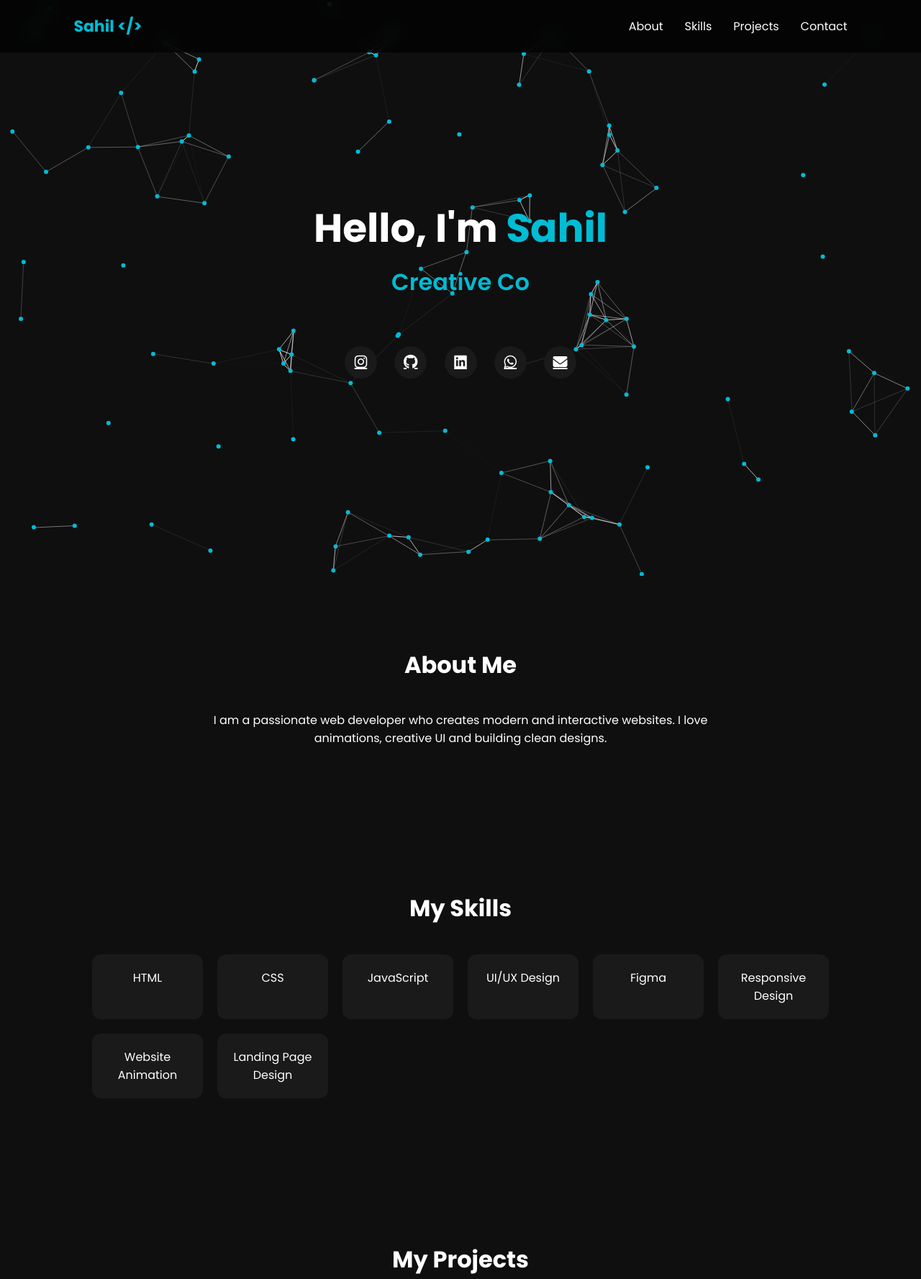
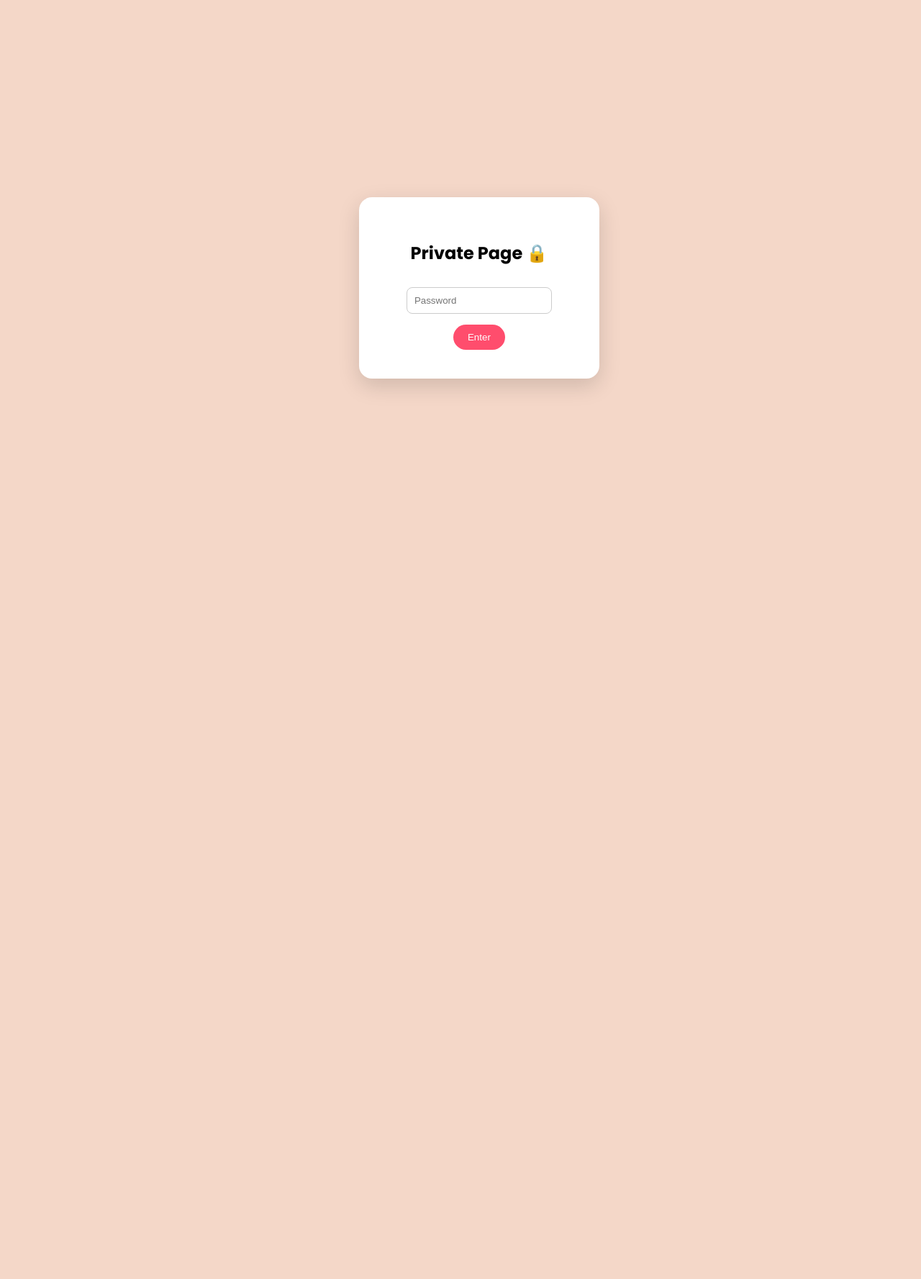
Before and after one commit to sahils0f1/iqra, a plain HTML site: page index.html in a window 1280 px wide. Shown: the top 1777 px of the page at 72% size. After the commit the page ends 800 px from the top, so only its background shows below. Drawn offline with nearby package versions, Linux system fonts and the light colour scheme.

Commit message:
Update index.html

```diff
--- a/index.html
+++ b/index.html
@@ -3,374 +3,235 @@
 <head>
 <meta charset="UTF-8">
 <meta name="viewport" content="width=device-width, initial-scale=1.0">
-<title>Sahil | webdeveloper</title>
+<title>For Iqra</title>
 
-<link href="https://fonts.googleapis.com/css2?family=Poppins:wght@300;400;600;700&display=swap" rel="stylesheet">
-<link rel="stylesheet" href="https://cdnjs.cloudflare.com/ajax/libs/font-awesome/6.5.0/css/all.min.css">
+<link href="https://fonts.googleapis.com/css2?family=Poppins:wght@300;500;700&display=swap" rel="stylesheet">
 
 <style>
 
-/* ===== GLOBAL ===== */
-*{
+body{
 margin:0;
-padding:0;
-box-sizing:border-box;
-font-family:'Poppins',sans-serif;
-scroll-behavior:smooth;
-}
-
-body{
-background:#0f0f0f;
-color:white;
-overflow-x:hidden;
-}
-
-/* ===== PARTICLE BACKGROUND ===== */
-#particles-js{
-position:fixed;
-width:100%;
-height:100%;
-z-index:-1;
-}
-
-/* ===== NAVBAR ===== */
-nav{
-display:flex;
-justify-content:space-between;
-align-items:center;
-padding:20px 8%;
-position:fixed;
-width:100%;
-top:0;
-background:rgba(0,0,0,0.7);
-backdrop-filter:blur(10px);
-z-index:1000;
-}
-
-.logo{
-font-size:22px;
-font-weight:700;
-color:#00bcd4;
-}
-
-nav ul{
-display:flex;
-list-style:none;
-gap:30px;
-}
-
-nav ul li a{
-color:white;
-text-decoration:none;
-position:relative;
-}
-
-nav ul li a::after{
-content:"";
-position:absolute;
-width:0;
-height:2px;
-left:0;
-bottom:-5px;
-background:#00bcd4;
-transition:0.3s;
-}
-
-nav ul li a:hover::after{
-width:100%;
-}
-
-/* ===== HERO ===== */
-.hero{
+font-family:Poppins;
+background:#f4d7c8;
 height:100vh;
 display:flex;
-flex-direction:column;
+align-items:center;
 justify-content:center;
-align-items:center;
 text-align:center;
 }
 
-.hero h1{
-font-size:55px;
-margin-bottom:10px;
+/* screens */
+
+.screen{
+display:none;
 }
 
-.hero h1 span{
-color:#00bcd4;
+.active{
+display:block;
 }
 
-.typing{
-color:#00bcd4;
-font-weight:600;
-min-height:30px;
+/* card */
+
+.card{
+background:white;
+padding:40px;
+border-radius:18px;
+width:90%;
+max-width:420px;
+box-shadow:0 10px 30px rgba(0,0,0,0.15);
 }
 
-/* ===== SOCIAL UNDER TYPING ===== */
-.hero-social{
-margin-top:25px;
+/* title */
+
+#title{
+font-size:34px;
+font-weight:700;
+color:#ff4d6d;
+margin-bottom:20px;
+min-height:40px;
 }
 
-.hero-social a{
-display:inline-flex;
-justify-content:center;
-align-items:center;
-width:45px;
-height:45px;
-margin:0 10px;
-border-radius:50%;
-background:#1a1a1a;
-font-size:20px;
-color:white;
-transition:0.4s;
+/* message */
+
+#message{
+font-size:17px;
+line-height:1.7;
+color:#444;
+min-height:160px;
+white-space:pre-line;
 }
 
-.hero-social a:hover{
-background:#00bcd4;
-transform:translateY(-6px) scale(1.1);
-box-shadow:0 0 15px white;
+/* gif */
+
+#gifScreen img{
+width:260px;
+border-radius:12px;
 }
 
-/* ===== SECTIONS ===== */
-section{
-padding:100px 10%;
-opacity:0;
-transform:translateY(50px);
-transition:1s;
+/* input */
+
+input{
+padding:10px;
+border-radius:8px;
+border:1px solid #ccc;
+width:180px;
+margin-top:10px;
 }
 
-section.show{
-opacity:1;
-transform:translateY(0);
+button{
+margin-top:15px;
+padding:10px 20px;
+border:none;
+border-radius:20px;
+background:#ff4d6d;
+color:white;
+cursor:pointer;
 }
 
-h2{
-text-align:center;
-margin-bottom:40px;
-font-size:32px;
-}
-
-/* ===== SKILLS ===== */
-.skills{
-display:grid;
-grid-template-columns:repeat(auto-fit,minmax(150px,1fr));
-gap:20px;
-text-align:center;
-}
-
-.skill-box{
-padding:20px;
-background:#1a1a1a;
-color:white;
-border-radius:12px;
-transition:0.3s;
-}
-
-.skill-box:hover{
-transform:translateY(-8px);
-background:#222;
-box-shadow:0 0 20px white;
-}
-
-/* ===== PROJECTS ===== */
-.projects-grid{
-display:grid;
-grid-template-columns:repeat(auto-fit,minmax(250px,1fr));
-gap:25px;
-}
-
-.project-box{
-background:#1a1a1a;
-color:white;
-padding:25px;
-border-radius:12px;
-transition:0.4s;
-}
-
-.project-box:hover{
-transform:translateY(-10px);
-background:#222;
-box-shadow:0 0 25px white;
-}
-
-.project-box a{
-display:inline-block;
-margin-top:10px;
-padding:8px 15px;
-background:#00bcd4;
-color:white;
-text-decoration:none;
-border-radius:20px;
-font-size:14px;
-}
-
-/* ===== CONTACT ===== */
-.contact{
-text-align:center;
-max-width:600px;
-margin:auto;
-}
-
-.contact input,
-.contact textarea{
-width:100%;
-padding:12px;
-margin:10px 0;
-background:#1a1a1a;
-border:none;
-border-radius:8px;
-color:white;
-}
-
-.contact button{
-padding:12px 25px;
-background:#00bcd4;
-border:none;
-border-radius:25px;
-cursor:pointer;
-color:white;
-}
-
-/* ===== FOOTER ===== */
-footer{
-text-align:center;
-padding:20px;
-background:#111;
-margin-top:40px;
+button:hover{
+background:#ff3355;
 }
 
 </style>
 </head>
+
 <body>
 
-<div id="particles-js"></div>
+<!-- PASSWORD SCREEN -->
 
-<nav>
-<div class="logo">Sahil &lt;/&gt;</div>
-<ul>
-<li><a href="#about">About</a></li>
-<li><a href="#skills">Skills</a></li>
-<li><a href="#projects">Projects</a></li>
-<li><a href="#contact">Contact</a></li>
-</ul>
-</nav>
+<div id="login" class="screen active">
 
-<div class="hero">
-<h1>Hello, I'm <span>Sahil</span></h1>
-<h2 class="typing"></h2>
+<div class="card">
 
-<!-- SOCIAL ICONS UNDER TYPING -->
-<div class="hero-social">
-<a href="#"><i class="fab fa-instagram"></i></a>
-<a href="#"><i class="fab fa-github"></i></a>
-<a href="#"><i class="fab fa-linkedin"></i></a>
-<a href="#"><i class="fab fa-whatsapp"></i></a>
-<a href="mailto:sofisahil392@gmail.com"><i class="fas fa-envelope"></i></a>
+<h2>Private Page 🔒</h2>
+
+<input type="password" id="pass" placeholder="Password">
+
+<br>
+
+<button onclick="checkPass()">Enter</button>
+
 </div>
 
 </div>
 
-<section id="about">
-<h2>About Me</h2>
-<p style="text-align:center;max-width:700px;margin:auto;">
-I am a passionate web developer who creates modern and interactive websites.
-I love animations, creative UI and building clean designs.
-</p>
-</section>
+<!-- GIF SURPRISE -->
 
-<section id="skills">
-<h2>My Skills</h2>
-<div class="skills">
-<div class="skill-box">HTML</div>
-<div class="skill-box">CSS</div>
-<div class="skill-box">JavaScript</div>
-<div class="skill-box">UI/UX Design</div>
-<div class="skill-box">Figma</div>
-<div class="skill-box">Responsive Design</div>
-<div class="skill-box">Website Animation</div>
-<div class="skill-box">Landing Page Design</div>
-</div>
-</section>
+<div id="gifScreen" class="screen">
 
-<section id="projects">
-<h2>My Projects</h2>
-<div class="projects-grid">
+<div class="card">
 
-<div class="project-box">
-<h3>Portfolio Website</h3>
-<p>My personal animated portfolio website.</p>
-<a href="#">View Project</a>
-</div>
+<img src="https://64.media.tumblr.com/6f8c976e4b9ca4fb6ef602a209d5dc1d/75977a3f5d4ae7cd-d4/s540x810/da3df3c74870a8eb30204c037248a0856e92bf57.gifv">
 
-<div class="project-box">
-<h3>Landing Page</h3>
-<p>Modern responsive landing page design.</p>
-<a href="#">View Project</a>
-</div>
+<h3>Surprise 🎉</h3>
 
-<div class="project-box">
-<h3>Freelancing Services</h3>
-<p>I create websites, UI/UX designs, and modern landing pages for clients.</p>
-<a href="#contact">Hire Me</a>
 </div>
 
 </div>
-</section>
 
-<section id="contact">
-<h2>Contact Me</h2>
-<section id="contact">
-<h2>Contact Me</h2>
+<!-- MAIN PAGE -->
 
-<form class="contact" action="mailto:sofisahil392@gmail.com" method="post" enctype="text/plain">
+<div id="main" class="screen">
 
-<input type="text" name="name" placeholder="Your Name" required>
+<div class="card">
 
-<input type="email" name="email" placeholder="Your Email" required>
+<div id="title"></div>
 
-<textarea name="message" rows="5" placeholder="Your Message" required></textarea>
-<a> href="mailto:sofisahil392@gmail.com" </a>
+<div id="message"></div>
 
-<button type="submit">Send Message</button>
+</div>
 
-</form>
-
-</section>
-<div class="contact">
-<input type="text" placeholder="Your Name">
-<input type="email" placeholder="Your Email">
-<textarea rows="5" placeholder="Your Message"></textarea>
-<button>Send Message</button>
 </div>
-</section>
-
-<footer>
-© 2025 Sahil | All Rights Reserved
-</footer>
 
 <script>
-const text=["Web Developer","UI/UX Designer","Creative Coder"];
-let i=0,j=0,currentText="",isDeleting=false;
-const typing=document.querySelector(".typing");
-function type(){
-if(i<text.length){
-if(!isDeleting&&j<=text[i].length){currentText=text[i].substring(0,j++);typing.innerHTML=currentText;}
-if(isDeleting&&j>=0){currentText=text[i].substring(0,j--);typing.innerHTML=currentText;}
-if(j==text[i].length)isDeleting=true;
-if(j==0&&isDeleting){isDeleting=false;i++;}
-if(i==text.length)i=0;}
-setTimeout(type,isDeleting?60:120);}
-type();
 
-window.addEventListener("scroll",()=>{
-document.querySelectorAll("section").forEach(sec=>{
-const top=sec.getBoundingClientRect().top;
-if(top<window.innerHeight-100){sec.classList.add("show");}});
-});
-</script>
+/* PASSWORD */
 
-<script src="https://cdn.jsdelivr.net/npm/particles.js"></script>
-<script>
-particlesJS("particles-js",{particles:{number:{value:80},size:{value:3},move:{speed:2},line_linked:{enable:true},color:{value:"#00bcd4"}}});
+function checkPass(){
+
+let p=document.getElementById("pass").value
+
+if(p==="iqra"){
+
+document.getElementById("login").classList.remove("active")
+document.getElementById("gifScreen").classList.add("active")
+
+setTimeout(()=>{
+
+document.getElementById("gifScreen").classList.remove("active")
+document.getElementById("main").classList.add("active")
+
+startTyping()
+
+},3500)
+
+}else{
+
+alert("Wrong password")
+
+}
+
+}
+
+/* TITLE TYPING */
+
+let titleText="Happy Birthday Iqra 🎉"
+let titleIndex=0
+
+function typeTitle(){
+
+if(titleIndex<titleText.length){
+
+document.getElementById("title").innerHTML+=titleText.charAt(titleIndex)
+
+titleIndex++
+
+setTimeout(typeTitle,90)
+
+}else{
+
+typeMessage()
+
+}
+
+}
+
+/* MESSAGE TYPING */
+
+let messageText=`Hey Bastii ❤️
+
+I know this wish is a little late, but I still wanted to take a moment to celebrate you. Happy Birthday! 🎉 Even if my message didn’t reach you on the exact day, my wishes for you are just as genuine and full of love. You are one of the most amazing people in my life, and I’m really grateful to have a friend like you.
+
+Thank you for always being there, for the laughs, the random conversations, and the memories we’ve created together. You make everything more fun and meaningful just by being yourself. I truly admire your kindness, your strength, and the positive energy you bring wherever you go.
+
+On your birthday, I just want to wish you happiness, success, and all the beautiful things life has to offer. May this year bring you closer to your dreams and fill your days with joy, adventure, and unforgettable moments. You deserve nothing but the best.
+
+I’m sorry again for the late wish, but please know that you’re always appreciated and valued. I hope your birthday was as wonderful as you are. And don’t worry, we’ll celebrate properly soon! 🎂
+
+Happy Belated Birthday, Bastii! 🥳`
+
+let msgIndex=0
+
+function typeMessage(){
+
+if(msgIndex<messageText.length){
+
+document.getElementById("message").innerHTML+=messageText.charAt(msgIndex)
+
+msgIndex++
+
+setTimeout(typeMessage,35)
+
+}
+
+}
+
+function startTyping(){
+
+typeTitle()
+
+}
+
 </script>
 
 </body>
```
